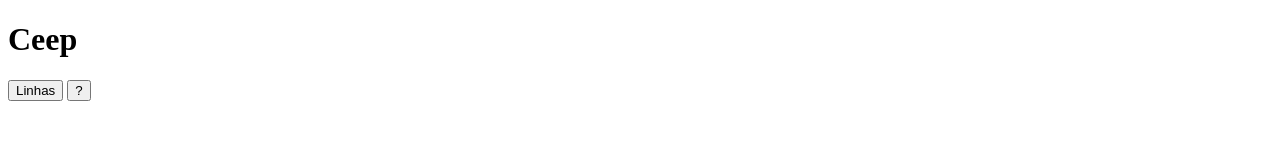
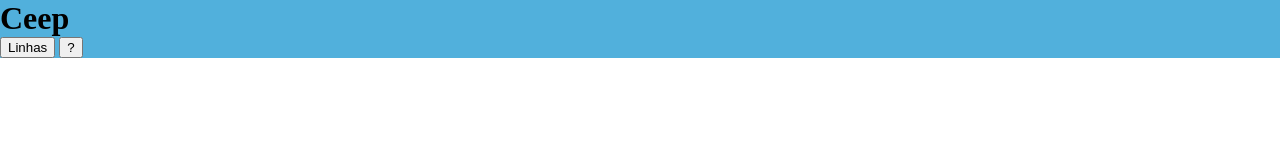
Before and after one commit to bruno-naibert/trilha-alura-javascript, a plain HTML site: page JSavancandoComUmaWebappNaPratica/index.html in a window 1280 px wide. Drawn offline with Linux system fonts and the light colour scheme.

Commit message:
Começando o projeto e implementando o HTML e CSS do cabeçalho 3

```diff
--- /dev/null
+++ b/JSavancandoComUmaWebappNaPratica/css/block/header.css
@@ -0,0 +1,3 @@
+.header {
+	background-color: #51B0DC;
+}
--- /dev/null
+++ b/JSavancandoComUmaWebappNaPratica/css/reset.css
@@ -0,0 +1,3 @@
+* {
+	margin: 0;
+}
--- a/JSavancandoComUmaWebappNaPratica/index.html
+++ b/JSavancandoComUmaWebappNaPratica/index.html
@@ -3,10 +3,16 @@
 <head>
 	<meta charset="UTF-8">
 	<title>Ceep</title>
+
+	<link rel="stylesheet" href="css/block/header.css">
+	<link rel="stylesheet" href="css/reset.css">
 </head>
 <body>
-	<h1>Ceep</h1>
-	<button>Linhas</button>
-	<button>?</button>
+	<header class="header">
+		<h1>Ceep</h1>
+
+		<button>Linhas</button>
+		<button>?</button>
+	</header>
 </body>
 </html>
```
